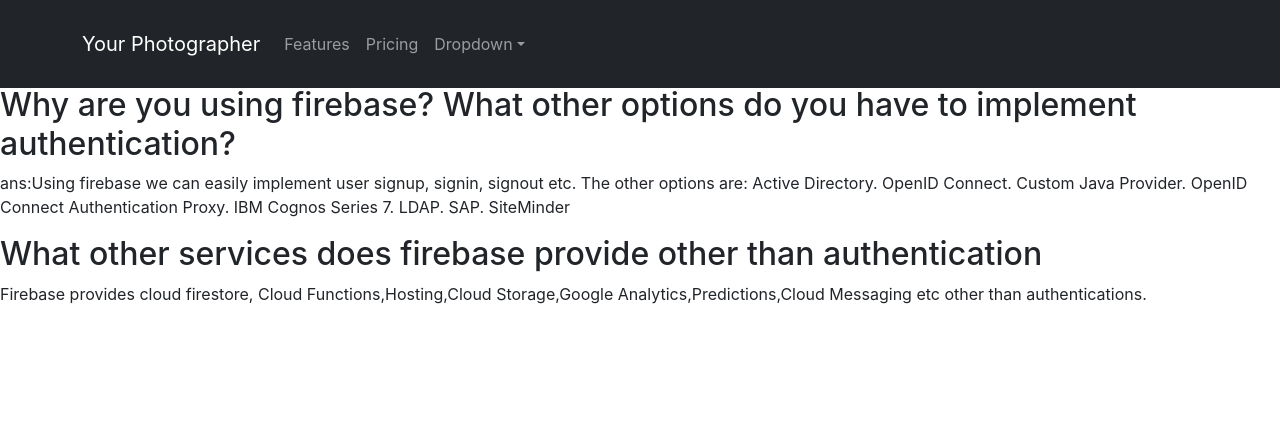
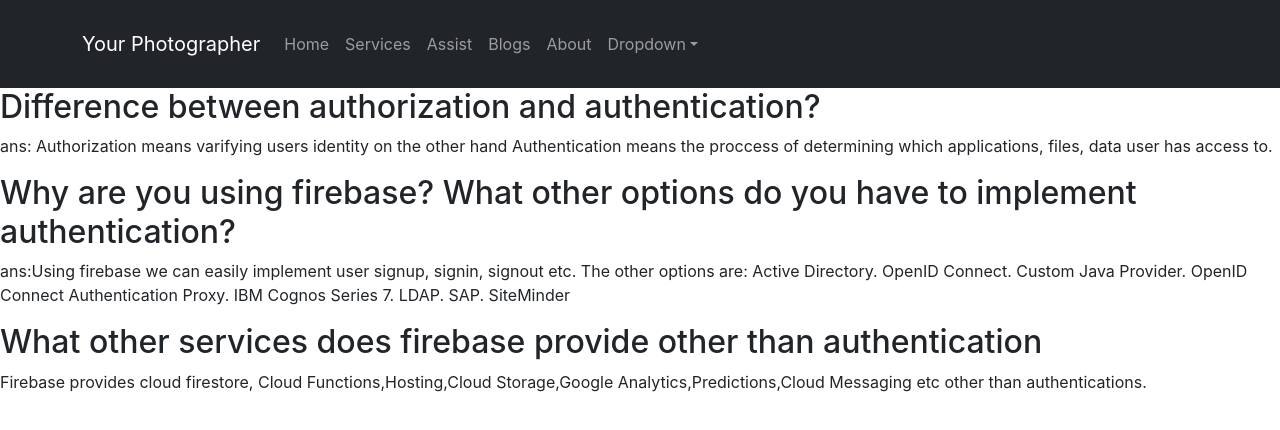
Before and after one commit to osamabinsayeed/photographer, a React (Create React App) app: page /blogs in a window 1280 px wide. Shown: the top 430 px of the page. Built offline with nearby package versions, Linux system fonts and the light colour scheme.

Commit message:
error solved

```diff
--- a/src/App.js
+++ b/src/App.js
@@ -5,6 +5,7 @@ import Home from './components/Home/Home';
 import About from './components/About/About';
 import Blogs from './components/Blogs/Blogs';
 import NotFound from './components/NotFound/NotFound';
+import CheckOut from './components/CheckOut/CheckOut';
 
 function App() {
   return (
@@ -15,7 +16,9 @@ function App() {
         <Route path="/home" element={<Home></Home>}></Route>
         <Route path="/about" element={<About></About>}></Route>
         <Route path="/blogs" element={<Blogs></Blogs>}></Route>
+        <Route path='/checkout' element={<CheckOut></CheckOut>}></Route>
         <Route path="*" element={<NotFound></NotFound>}></Route>
+
       </Routes>
     </div>
   );
--- a/src/components/About/About.js
+++ b/src/components/About/About.js
@@ -4,6 +4,7 @@ const About = () => {
     return (
         <div>
             <h2 className='text-danger'>this is about</h2>
+
         </div>
     );
 };
--- a/src/components/Blogs/Blogs.js
+++ b/src/components/Blogs/Blogs.js
@@ -3,8 +3,9 @@ import React from 'react';
 const Blogs = () => {
     return (
         <div>
-            <div><h2> Difference between authorization and authentication?</h2>
-                <p>ans: Authorization means varifying users identity on the other hand Authentication means the proccess of determining which applications, files, data user has access to.</p></div>
+            <div className=''><h2> Difference between authorization and authentication?</h2>
+                <p>ans: Authorization means varifying users identity on the other hand Authentication means the proccess of determining which applications, files, data user has access to.</p>
+            </div>
             <div>
                 <h2>Why are you using firebase? What other options do you have to implement authentication?</h2>
                 <p>ans:Using firebase we can easily implement user signup, signin, signout etc.
@@ -25,6 +26,7 @@ const Blogs = () => {
                 </p>
             </div>
 
+
         </div>
     );
 };
--- /dev/null
+++ b/src/components/CheckOut/CheckOut.js
@@ -0,0 +1,11 @@
+import React from 'react';
+
+const CheckOut = () => {
+    return (
+        <div>
+            <h2>this is checkout</h2>
+        </div>
+    );
+};
+
+export default CheckOut;
--- a/src/components/Header/Header.js
+++ b/src/components/Header/Header.js
@@ -1,17 +1,20 @@
 import React from 'react';
 import { Container, Nav, Navbar, NavDropdown } from 'react-bootstrap';
-
+import { Link } from 'react-router-dom';
 const Header = () => {
     return (
-        <div className='fixed-top h-2'>
+        <div className='sticky-top h-2'>
             <Navbar collapseOnSelect expand="lg" bg="dark" variant="dark">
                 <Container>
-                    <Navbar.Brand href="#home">Your Photographer</Navbar.Brand>
+                    <Navbar.Brand as={Link} to="/home">Your Photographer</Navbar.Brand>
                     <Navbar.Toggle aria-controls="responsive-navbar-nav" />
                     <Navbar.Collapse id="responsive-navbar-nav">
                         <Nav className="me-auto py-3">
-                            <Nav.Link href="#features">Features</Nav.Link>
-                            <Nav.Link href="#pricing">Pricing</Nav.Link>
+                            <Nav.Link href="home">Home</Nav.Link>
+                            <Nav.Link href="home#services">Services</Nav.Link>
+                            <Nav.Link href="home#hire">Assist</Nav.Link>
+                            <Nav.Link as={Link} to='/blogs'>Blogs</Nav.Link>
+                            <Nav.Link as={Link} to="/about">About</Nav.Link>
                             <NavDropdown title="Dropdown" id="collasible-nav-dropdown">
                                 <NavDropdown.Item href="#action/3.1">Action</NavDropdown.Item>
                                 <NavDropdown.Item href="#action/3.2">Another action</NavDropdown.Item>
--- a/src/components/Hiire/Hire.js
+++ b/src/components/Hiire/Hire.js
@@ -5,7 +5,7 @@ import photo from './photographer.jpg'
 const Hire = () => {
     // const photo =
     return (
-        <div className='container mb-5'>
+        <div className='container mb-5' id='hire'>
             <Card className="bg-dark text-white">
                 <Card.Img src={photo} />
                 <Card.ImgOverlay>
@@ -14,8 +14,10 @@ const Hire = () => {
                     </Card.Title>
 
                     <Card.Text>
-                        <h2 className='text-danger'>Want to work like a pro photographer?</h2>
-                        <p >To join as my assistant photographer, apply :abc@def.com</p>
+                        <span className='text-danger'>Want to work like a pro photographer?</span>
+                        <br />
+                        <span className='text-light'>To join as my assistant photographer, apply :abc@def.com</span>
+
                     </Card.Text>
                 </Card.ImgOverlay>
             </Card>
--- a/src/components/Services/Services.js
+++ b/src/components/Services/Services.js
@@ -10,7 +10,7 @@ const Services = () => {
             .then(data => setServices(data));
     }, [])
     return (
-        <div className='service-sec'>
+        <div className='service-sec' id='services'>
             <div className='container'>
                 <h1 className='text-center m-5'>My Services</h1>
 
```
